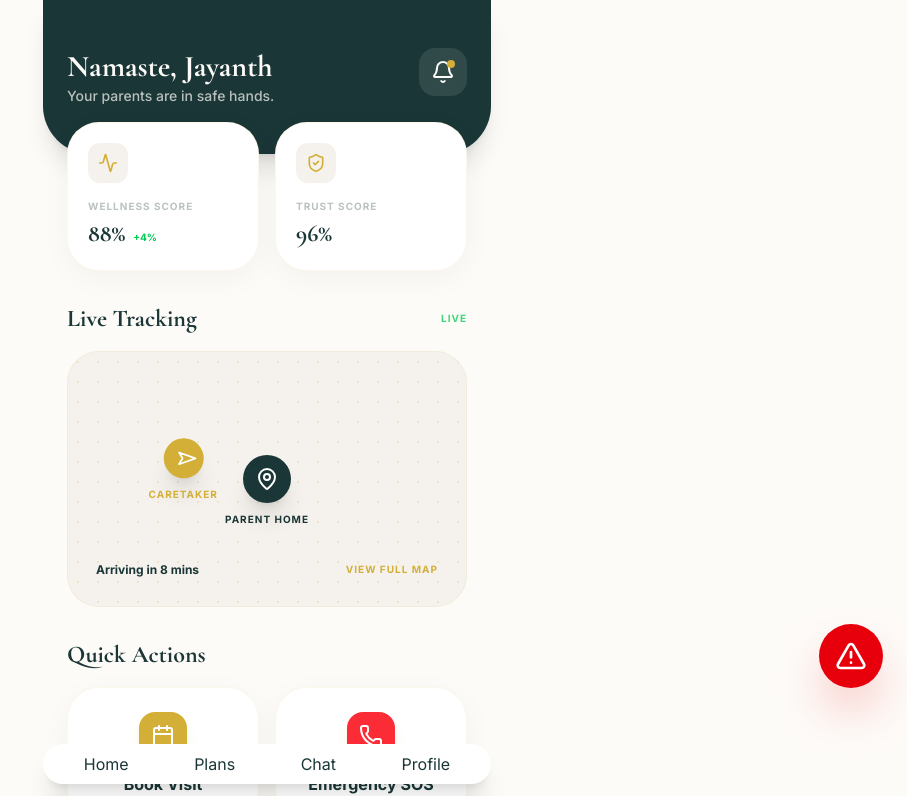
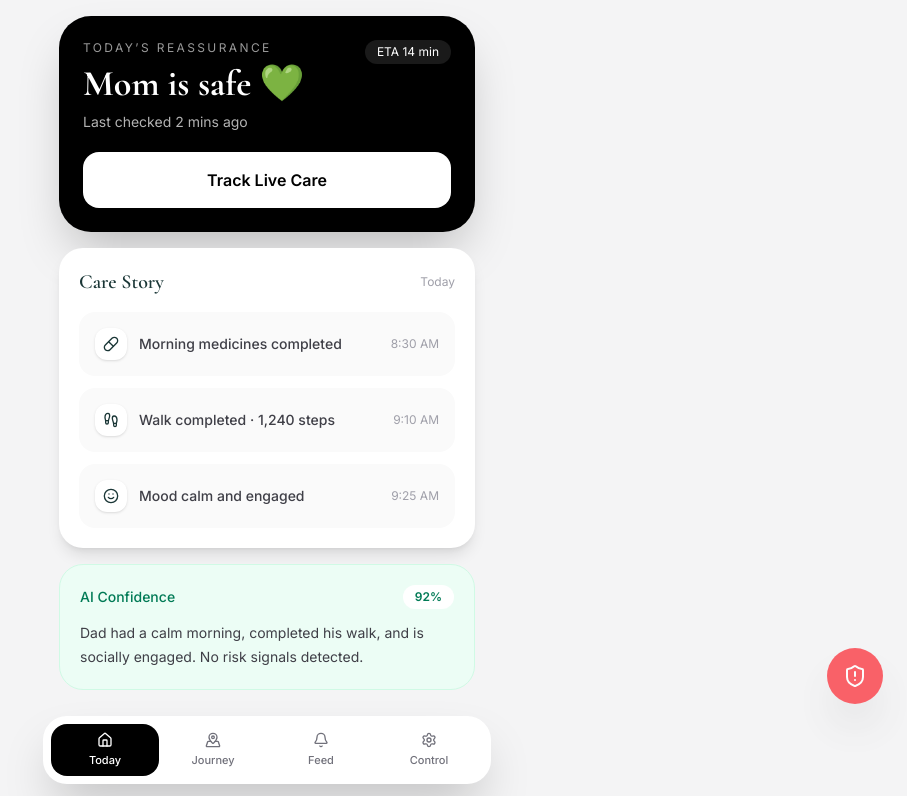
Before and after one commit to Jayashri87/lderly-demo, a React (Vite) app: page / in a window 1280 px wide. Shown: the top 796 px of the page, without its empty margins (373-1280 px from the left). Built offline with nearby package versions, Linux system fonts and the light colour scheme.

Commit message:
VC UX refactor

```diff
--- a/package.json
+++ b/package.json
@@ -29,6 +29,8 @@
   "devDependencies": {
     "@types/express": "^4.17.21",
     "@types/node": "^22.14.0",
+    "@types/react": "^19.2.14",
+    "@types/react-dom": "^19.2.3",
     "autoprefixer": "^10.4.21",
     "tailwindcss": "^4.1.14",
     "tsx": "^4.21.0",
--- a/src/App.tsx
+++ b/src/App.tsx
@@ -1,99 +1,114 @@
 import * as React from "react";
-import { Suspense, lazy } from "react";
-import { SOSFloatingButton } from "./components/common/HealthTrendChart";
-import { VisitBooking } from "./components/VisitBooking";
-import { User as FirebaseUser } from "firebase/auth";
-import { UserProfile } from "./types";
-import { Language } from "./utils/i18n";
+import { Home, MapPinned, Bell, Settings, ShieldAlert, Pill, Footprints, Smile } from "lucide-react";
 
-const FamilyDashboard = lazy(() => import("./screens/family/FamilyDashboard"));
-const SubscriptionPlans = lazy(() => import("./screens/family/SubscriptionPlans"));
-const SeniorScreen = lazy(() => import("./screens/senior/SeniorScreen"));
+const careEvents = [
+  { icon: Pill, text: "Morning medicines completed", time: "8:30 AM" },
+  { icon: Footprints, text: "Walk completed · 1,240 steps", time: "9:10 AM" },
+  { icon: Smile, text: "Mood calm and engaged", time: "9:25 AM" },
+];
 
 export default function App() {
-  const [user] = React.useState<FirebaseUser | null>({
-    uid: "test123",
-    displayName: "Jayanth",
-    email: "test@lderly.com",
-  } as FirebaseUser);
+  const [activeTab, setActiveTab] = React.useState("today");
 
-  const [profile] = React.useState<UserProfile | null>({
-    uid: "test123",
-    role: "family",
-    name: "Jayanth",
-    email: "test@lderly.com",
-  } as UserProfile);
+  const renderToday = () => (
+    <div className="space-y-4">
+      <section className="rounded-[32px] bg-black text-white p-6 shadow-2xl">
+        <div className="flex items-start justify-between">
+          <div>
+            <p className="text-xs uppercase tracking-[0.2em] opacity-60">Today’s reassurance</p>
+            <h1 className="text-4xl font-bold mt-2">Mom is safe 💚</h1>
+            <p className="text-sm opacity-70 mt-2">Last checked 2 mins ago</p>
+          </div>
+          <span className="text-xs bg-white/10 rounded-full px-3 py-1">ETA 14 min</span>
+        </div>
+        <button className="mt-5 w-full rounded-2xl bg-white text-black py-4 font-semibold">
+          Track Live Care
+        </button>
+      </section>
 
-  const [activeTab, setActiveTab] = React.useState("home");
-  const [isBookingOpen, setIsBookingOpen] = React.useState(false);
-  const [language] = React.useState<Language>("en");
+      <section className="rounded-3xl bg-white p-5 shadow-lg">
+        <div className="flex items-center justify-between">
+          <h2 className="text-xl font-semibold">Care Story</h2>
+          <span className="text-xs text-zinc-400">Today</span>
+        </div>
+        <div className="mt-4 space-y-3">
+          {careEvents.map((event) => {
+            const Icon = event.icon;
+            return (
+              <div key={event.text} className="flex items-center justify-between rounded-2xl bg-zinc-50 p-4">
+                <div className="flex items-center gap-3">
+                  <div className="rounded-xl bg-white p-2 shadow-sm"><Icon className="w-4 h-4" /></div>
+                  <p className="text-sm font-medium text-zinc-700">{event.text}</p>
+                </div>
+                <span className="text-xs text-zinc-400">{event.time}</span>
+              </div>
+            );
+          })}
+        </div>
+      </section>
+
+      <section className="rounded-3xl border border-emerald-100 bg-emerald-50 p-5">
+        <div className="flex items-center justify-between">
+          <p className="text-sm font-medium text-emerald-700">AI Confidence</p>
+          <span className="rounded-full bg-white px-3 py-1 text-xs font-semibold text-emerald-700">92%</span>
+        </div>
+        <p className="mt-3 text-sm leading-6 text-zinc-700">
+          Dad had a calm morning, completed his walk, and is socially engaged. No risk signals detected.
+        </p>
+      </section>
+    </div>
+  );
 
   const renderContent = () => {
-    if (!profile) return null;
-    if (profile.role === "senior") return <SeniorScreen lang={language} />;
-
     switch (activeTab) {
-      case "home":
-        return (
-          <FamilyDashboard
-            onBookVisit={() => setIsBookingOpen(true)}
-            lang={language}
-          />
-        );
-      case "plans":
-        return <SubscriptionPlans />;
-      case "chat":
-        return (
-          <div className="p-6 pt-24">
-            <h1 className="text-3xl font-bold mb-4">Family Chat</h1>
-            <p className="text-zinc-500">
-              Care manager messaging and WhatsApp sync flow goes here.
-            </p>
-          </div>
-        );
-      case "settings":
-        return (
-          <div className="p-6 pt-24">
-            <h1 className="text-3xl font-bold mb-4">Profile & Settings</h1>
-            <p className="text-zinc-500">
-              User preferences, billing, language, and emergency contacts.
-            </p>
-          </div>
-        );
+      case "today":
+        return renderToday();
+      case "care":
+        return <div className="rounded-3xl bg-white p-6 shadow-lg">Live care journey, ETA, check-in, and proof timeline.</div>;
+      case "updates":
+        return <div className="rounded-3xl bg-white p-6 shadow-lg">Daily reassurance feed, photos, and visit summaries.</div>;
+      case "control":
+        return <div className="rounded-3xl bg-white p-6 shadow-lg">Billing, doctors, emergency contacts, concierge, and preferences.</div>;
       default:
-        return (
-          <FamilyDashboard
-            onBookVisit={() => setIsBookingOpen(true)}
-            lang={language}
-          />
-        );
+        return renderToday();
     }
   };
 
+  const tabs = [
+    { key: "today", label: "Today", icon: Home },
+    { key: "care", label: "Journey", icon: MapPinned },
+    { key: "updates", label: "Feed", icon: Bell },
+    { key: "control", label: "Control", icon: Settings },
+  ];
+
   return (
-    <div className="min-h-screen bg-brand-warm">
-      <main className="max-w-md mx-auto min-h-screen relative pb-28">
-        <Suspense fallback={<div className="p-6">Loading...</div>}>
-          {renderContent()}
-        </Suspense>
+    <div className="min-h-screen bg-zinc-100 flex justify-center">
+      <div className="w-full max-w-md min-h-screen p-4 pb-28">
+        {renderContent()}
 
-        {profile && <SOSFloatingButton userId={profile.uid} />}
+        <button className="fixed bottom-24 right-6 rounded-full bg-red-500 text-white p-4 shadow-2xl animate-pulse">
+          <ShieldAlert className="w-6 h-6" />
+        </button>
 
-        <VisitBooking
-          isOpen={isBookingOpen}
-          onClose={() => setIsBookingOpen(false)}
-          onBook={(data) => console.log("Booking:", data)}
-        />
-
-        <nav className="fixed bottom-0 left-0 right-0 p-4 z-50">
-          <div className="max-w-md mx-auto bg-white rounded-3xl p-2 flex justify-around shadow-xl">
-            <button onClick={() => setActiveTab("home")}>Home</button>
-            <button onClick={() => setActiveTab("plans")}>Plans</button>
-            <button onClick={() => setActiveTab("chat")}>Chat</button>
-            <button onClick={() => setActiveTab("settings")}>Profile</button>
+        <nav className="fixed bottom-0 left-0 right-0 p-4">
+          <div className="max-w-md mx-auto grid grid-cols-4 rounded-3xl bg-white p-2 shadow-2xl">
+            {tabs.map((tab) => {
+              const Icon = tab.icon;
+              const active = activeTab === tab.key;
+              return (
+                <button
+                  key={tab.key}
+                  onClick={() => setActiveTab(tab.key)}
+                  className={`flex flex-col items-center gap-1 rounded-2xl py-2 ${active ? "bg-black text-white" : "text-zinc-500"}`}
+                >
+                  <Icon className="w-4 h-4" />
+                  <span className="text-[11px] font-medium">{tab.label}</span>
+                </button>
+              );
+            })}
           </div>
         </nav>
-      </main>
+      </div>
     </div>
   );
 }
```
Also changed, not shown: 1 other file (tests, documents, lock files or other folders).
